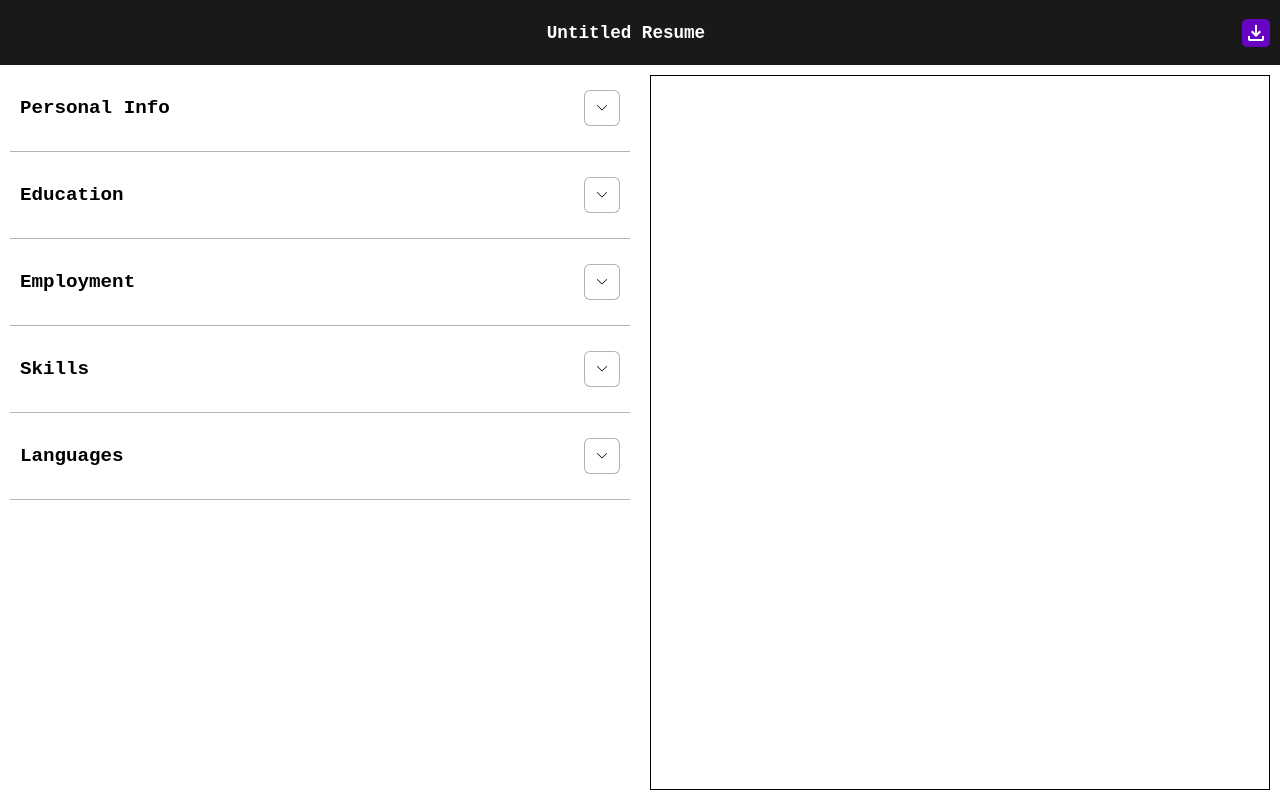
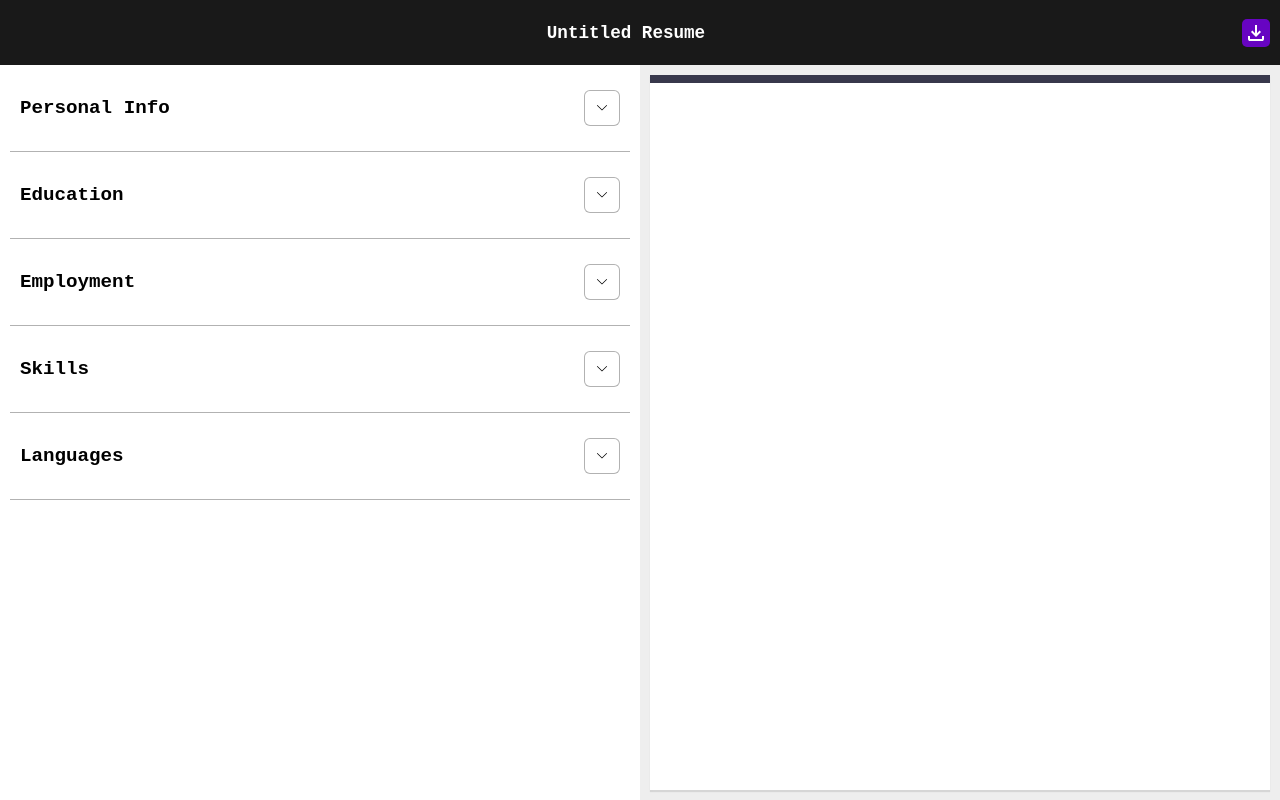
Before and after one commit to LukBlan/cv-application, a React (Vite) app: page / in a window 1280 px wide. Built offline with nearby package versions, Linux system fonts and the light colour scheme.

Commit message:
Add cv-header css selector to preview section

```diff
--- a/src/components/PreviewSection.jsx
+++ b/src/components/PreviewSection.jsx
@@ -10,8 +10,11 @@ function PreviewSection({ toggleHide, personInfo }) {
         <ImageButton className="download-button" src="/img/download.svg" alt="download resume" />
       </nav>
       <div className="cv-section">
-        <h2>{`${name} ${surname}`}</h2>
-        <p>{email}</p>
+        <header className="cv-header">
+          <h2>{`${name} ${surname}`}</h2>
+          <p>{email}</p>
+        </header>
+
       </div>
     </section>
   );
--- a/src/styles.css
+++ b/src/styles.css
@@ -141,7 +141,7 @@ input::placeholder {
 }
 
 .preview-section {
-  background-color: white;
+  background-color: #eee;
   display: none;
 }
 
@@ -157,8 +157,16 @@ input::placeholder {
 }
 
 .cv-section {
-  border: 1px solid black;
+  background-color: white;
+  box-shadow: 0 2px 1px rgba(0,0,0,0.1);
   margin: 10px;
+}
+
+.cv-header{
+  background-color: #38384b;
+  color: white;
+  font-family: monospace;
+  padding: 4px;
 }
 
 /* Buttons */
```
